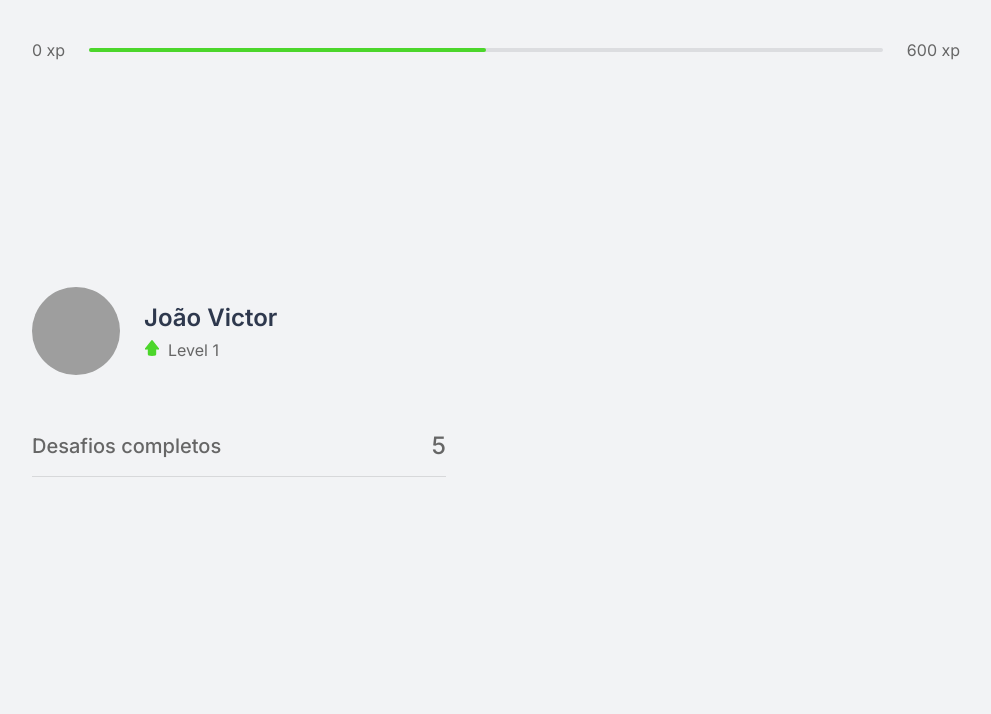
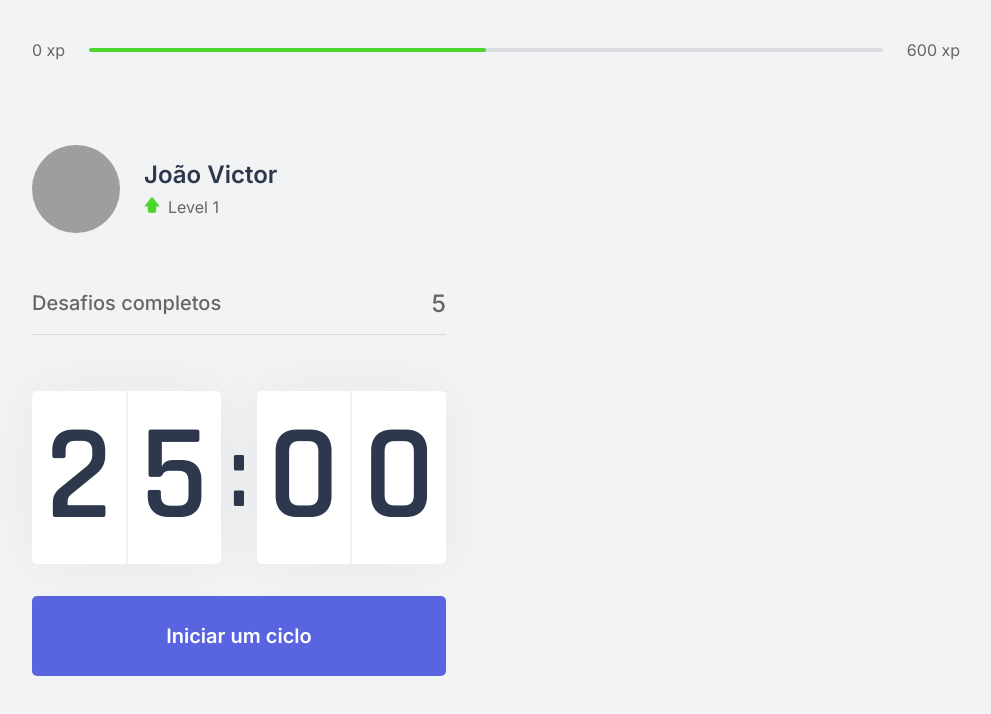
Before and after one commit to joaovictor3g/next-level-week04-moveIt, a Next.js app in the folder web-next/: page / in a window 1280 px wide. Shown: the top 714 px of the page, without its empty margins (144-1135 px from the left). Built offline with nearby package versions, Linux system fonts and the light colour scheme; grey boxes are pictures that could not be loaded.

Commit message:
feat: countDown Component

```diff
--- /dev/null
+++ b/web-next/src/components/CountDown.tsx
@@ -0,0 +1,56 @@
+import { useState, useEffect } from 'react';
+import styles from '../styles/components/CountDown.module.css';
+
+export function CountDown() {
+    const [time, setTime] = useState(25*60);
+    const [active, setActive] = useState(false);
+
+    const minutes = Math.floor(time/60);
+    const seconds = time%60;
+
+    const [minuteLeft, minuteRight] = String(minutes)
+        .padStart(2, '0')
+        .split('');
+
+    const [secondLeft, secondRight] = String(seconds)
+        .padStart(2, '0')
+        .split('');
+
+
+    function startCountDown() {
+        setActive(!active);
+    }
+
+    useEffect(() => {
+        if(active && time > 0) {
+            setTimeout(() => {
+                setTime(time - 1)
+            }, 1000)
+        }
+    }, [active, time]);
+
+    return (
+        <div>
+            <div className={styles.countDownContainer}>
+                <div>
+                    <span>{minuteLeft}</span>
+                    <span>{minuteRight}</span>
+                </div>
+                <span>:</span>
+                <div>
+                    <span>{secondLeft}</span>
+                    <span>{secondRight}</span>
+                </div>
+
+            </div>
+
+            <button
+                type="button"
+                onClick={startCountDown}
+                className={styles.countDownButton}
+            >
+                Iniciar um ciclo
+            </button>
+        </div>
+    )
+}
--- a/web-next/src/pages/_document.tsx
+++ b/web-next/src/pages/_document.tsx
@@ -5,6 +5,8 @@
         return (
             <Html>
                 <Head>
+                    <link rel="shortcut icon" href="favicon.png" type="image/png"/>
+
                     <link rel="preconnect" href="https://fonts.gstatic.com" />
                     <link href="https://fonts.googleapis.com/css2?family=Inter:wght@400;500;600&family=Rajdhani:wght@600&display=swap" rel="stylesheet" />
                 </Head>
--- a/web-next/src/pages/index.tsx
+++ b/web-next/src/pages/index.tsx
@@ -1,18 +1,26 @@
 import { CompletedChallenges } from "../components/CompletedChallenges";
+import { CountDown } from "../components/CountDown";
 import { ExperienceBar } from "../components/ExperienceBar";
 import { Profile } from "../components/Profile";
+
+import Head from 'next/head';
 
 import styles from '../styles/pages/Home.module.css';
 
 export default function Home() {
   return (
     <div className={styles.container}>
+      <Head>
+        <title>Início | MoveIt</title>
+      </Head>
+
       <ExperienceBar />
 
       <section>
         <div >
           <Profile />
           <CompletedChallenges />
+          <CountDown />
         </div>
 
         <div>
--- /dev/null
+++ b/web-next/src/styles/components/CountDown.module.css
@@ -0,0 +1,61 @@
+.countDownContainer {
+    display: flex;
+    align-items: center;
+    font-family: Rajdhani;
+    font-weight: 600;
+    color: var(--title);
+}
+
+.countDownContainer > div {
+    flex: 1;
+
+    display: flex;
+    align-items: center;
+    justify-content: space-evenly;
+
+    background: var(--white);
+    box-shadow: 0 0 60px rgba(8, 0, 0, 0.05);
+    border-radius: 5px;
+    font-size: 8.5rem;
+    text-align: center;
+}
+
+.countDownContainer > div > span {
+    flex: 1;
+}
+
+.countDownContainer > div span:first-child {
+    border-right: 1px solid #f0f1f3;
+}
+
+.countDownContainer > div span:last-child {
+    border-left: 1px solid #f0f1f3;
+}
+
+.countDownContainer > span {
+    font-size: 6.25rem;
+    margin: 0.5rem;
+}
+
+.countDownButton {
+    width: 100%;
+    height: 5rem;
+    margin-top: 2rem;
+    display: flex;
+    align-items: center;
+    justify-content: center;
+    border: 0;
+    border-radius: 5px;
+
+    background: var(--blue);
+    color: var(--white);
+
+    font-size: 1.25rem;
+    font-weight: 600;
+
+    transition: background-color 0.2s;
+}
+
+.countDownButton:hover {
+    background: var(--blue-dark);
+}
```
